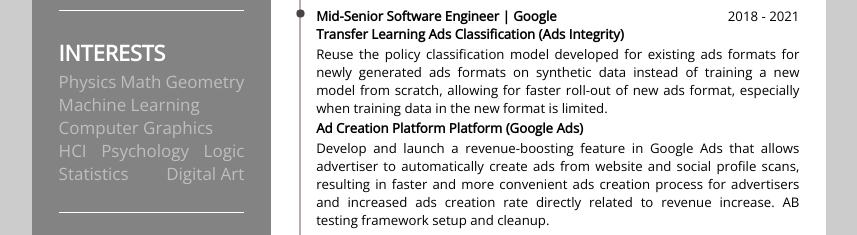
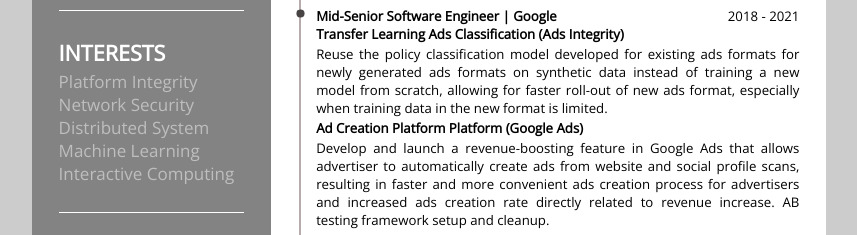
Before and after one commit to opmiss/resume, a plain HTML site: page index.html in a window 1280 px wide. Shown: the part 414-649 px from the top of the page, without its empty margins (211-1068 px from the left). Drawn offline with nearby package versions, Linux system fonts and the light colour scheme.

Commit message:
Update index.html

```diff
--- a/index.html
+++ b/index.html
@@ -49,19 +49,19 @@
             </h2>
             <div class="smallText">
                <div class="skill">
-                <span>Physics</span><span>Math</span><span>Geometry</span>
+                <span>Platform Integrity</span>
               </div>
               <div class="skill">
+                <span>Network Security</span>
+              </div>
+              <div class="skill">
+                <span>Distributed System</span>
+              </div>
+               <div class="skill">
                 <span>Machine Learning</span>
               </div>
               <div class="skill">
-                <span>Computer Graphics</span>
-              </div>
-               <div class="skill">
-                <span>HCI</span><span>Psychology</span><span>Logic</span>
-              </div>
-              <div class="skill">
-                <span>Statistics</span><span>Digital Art</span>
+                <span>Interactive Computing</span>
               </div>
             </div>
           </div>
```
